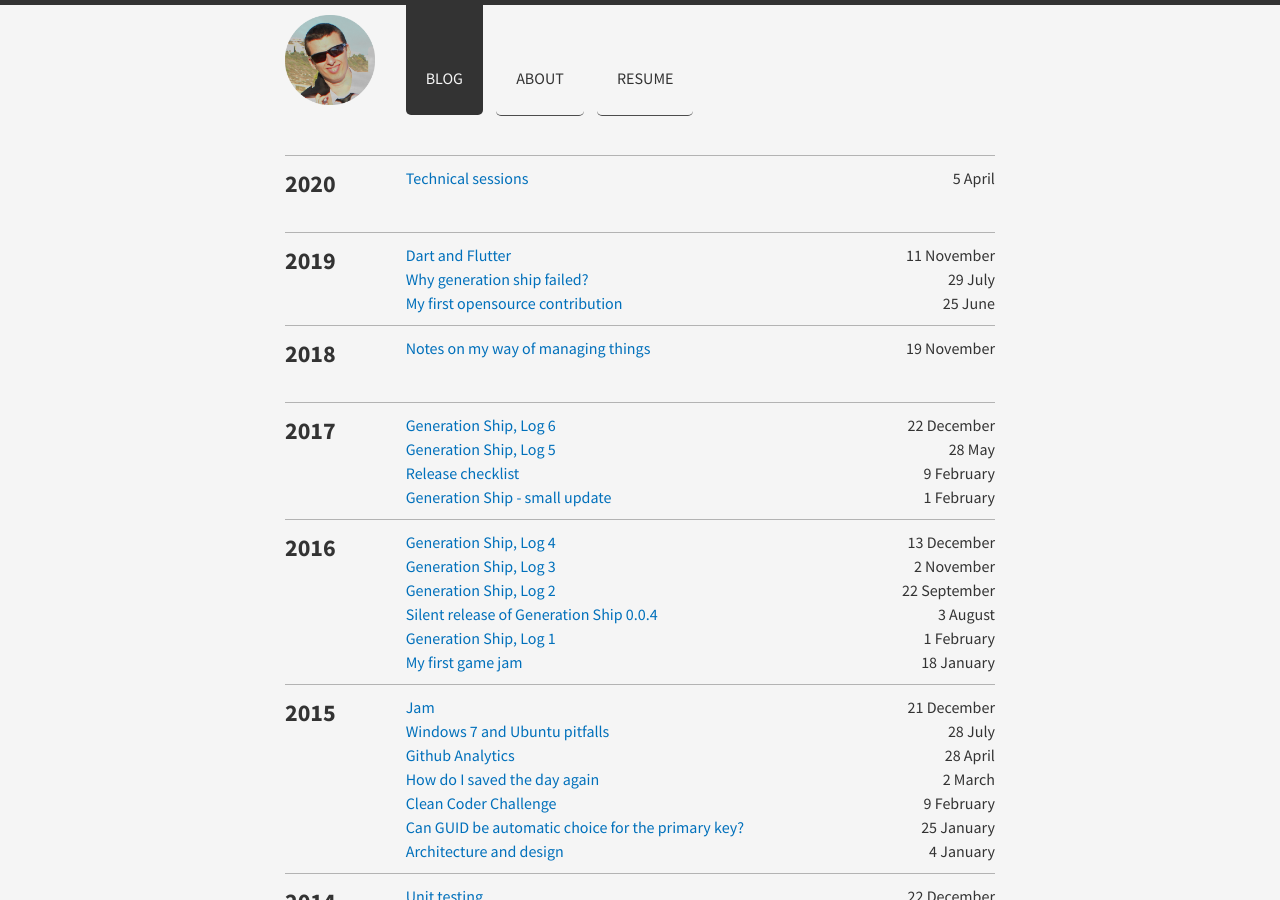
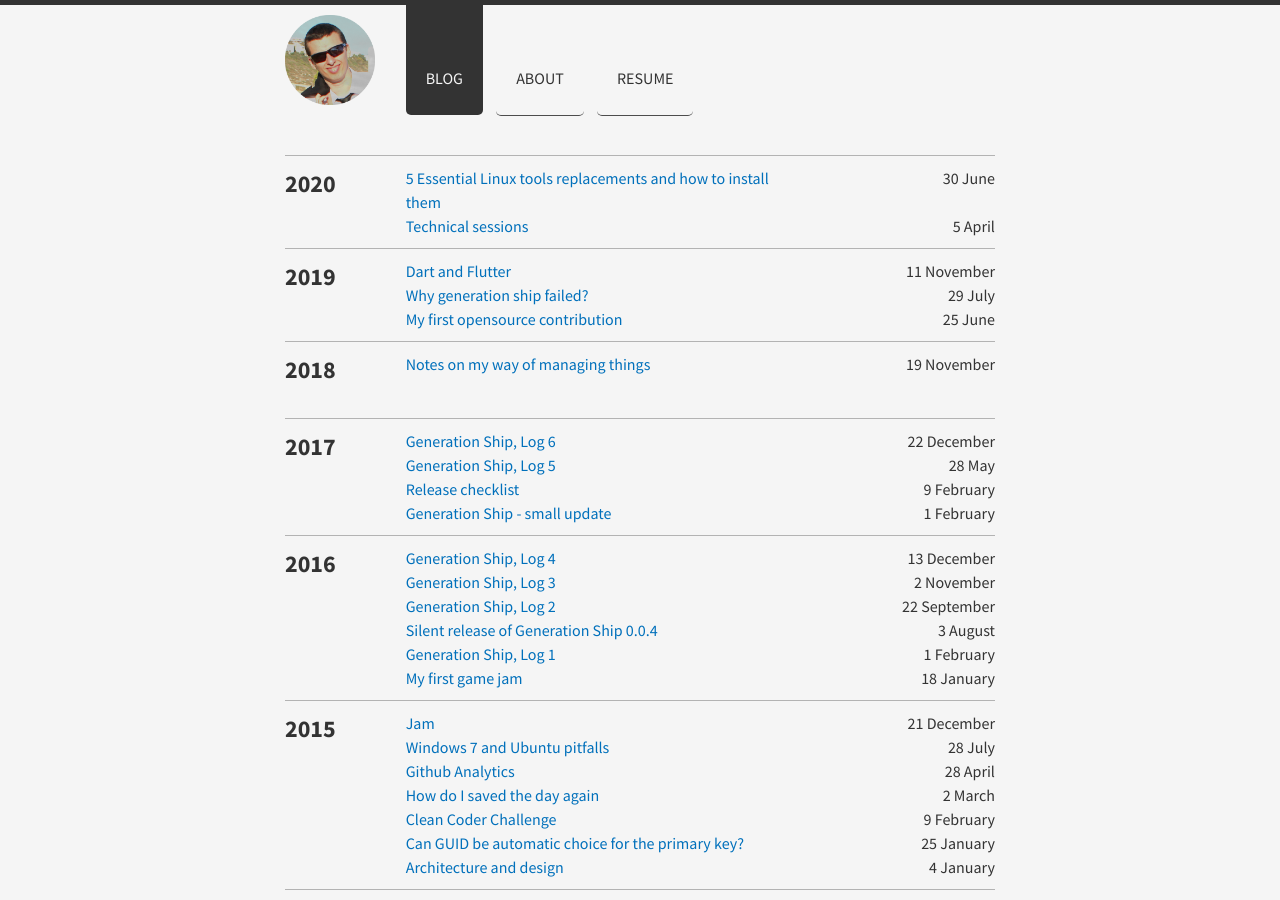
Before and after one commit to sheix/sheix.github.io, a Jekyll site: the page built from index.html, in a window 1280 px wide and 900 px high. Built offline with Jekyll 4.4.1, drawn with Linux system fonts in a browser that asks for light colours; nearby versions of some CDN libraries; some of the changed lines change nothing that is shown; some of the changed text lies outside the part shown.

Commit message:
new post and twitter link
New post on 5 modern linux tools. Added twitter link to temlate

````diff
--- a/_layouts/default.html
+++ b/_layouts/default.html
@@ -18,6 +18,7 @@
       {{ content }}
 
       <footer>
+        <a href="https://twitter.com/sheihman">follow @sheihman on twitter</a>
         <p>
           This work is licensed under a <a rel="license" href="http://creativecommons.org/licenses/by-nc/4.0/deed.en_US">Creative Commons Attribution-NonCommercial 4.0 International License</a>.
         </p>
--- /dev/null
+++ b/_posts/2020-06-30-5-Essential-linux-tools-replacements-and-how-to-install-them.md
@@ -0,0 +1,59 @@
+---
+layout: post
+title: 5 Essential Linux tools replacements and how to install them
+---
+
+I never liked the syntax of several linux commands. I can't use `find` to find files. `top` was never top choice for process monitor (well, I was spoiled by Windows). And in the end, I'm too lazy to read `man`s. I need `tl;dr`.
+
+And then I see this article about [5 linux essential tools replacements](https://opensource.com/article/20/6/modern-linux-command-line-tools). It's like someone read my mind (or old linux tools are really not so much comfortable).
+
+The list of tools mentioned in the article:
+
+```
+ncdu  //instead of du
+htop  //instead of top
+tldr  //instead of man
+jq    //instead of sed/grep for json files
+fd    //instead of find
+```
+
+But not everithing is great. Because those tools are not standard yet, and in Centos 7 most of them is not installed trivially.
+
+fd
+---
+
+To get a `fd` working on centos, I had to download .tar.gz file from github [releases](https://github.com/sharkdp/fd/releases) page, untar it (hey, this one could use a modern version too) and install to `/usr/local/bin` directory.
+
+
+```
+wget https://github.com/sharkdp/fd/releases/download/v8.1.1/fd-v8.1.1-arm-unknown-linux-musleabihf.tar.gz
+tar -xvf fd-v8.1.1-arm-unknown-linux-musleabihf.tar.gz
+cd fd-v8.1.1-arm-unknown-linux-musleabihf
+cp ./fd /usr/local/bin/
+cp ./fd.1 /usr/local/share/man/man1/
+mandb
+```
+
+
+tldr
+---
+Note that `tldr`'s pagea are in internet and this client needs `curl` to be installed in order to work. Installation instructions:
+
+```
+cd /usr/local/bin
+wget https://raw.githubusercontent.com/raylee/tldr/master/tldr
+chmod +x tldr
+```
+
+
+ncdu && htop && jq
+---
+
+These utilities got it's way into CentOS repositories and can be installed with `yum install -y ncdu htop jq`.
+
+
+credits:
+---
+[fd installation](https://enting.org/how-to-install-fd-on-centos/)
+
+[tldr client](https://github.com/raylee/tldr-sh-client)
````
